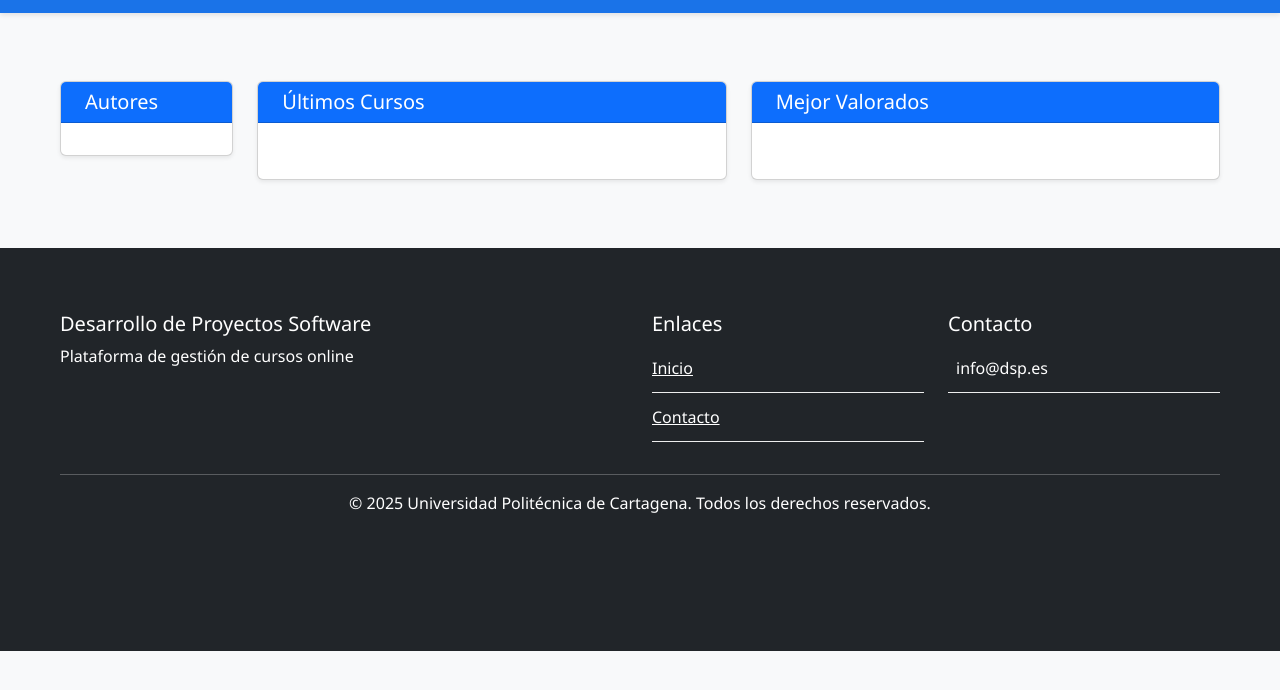
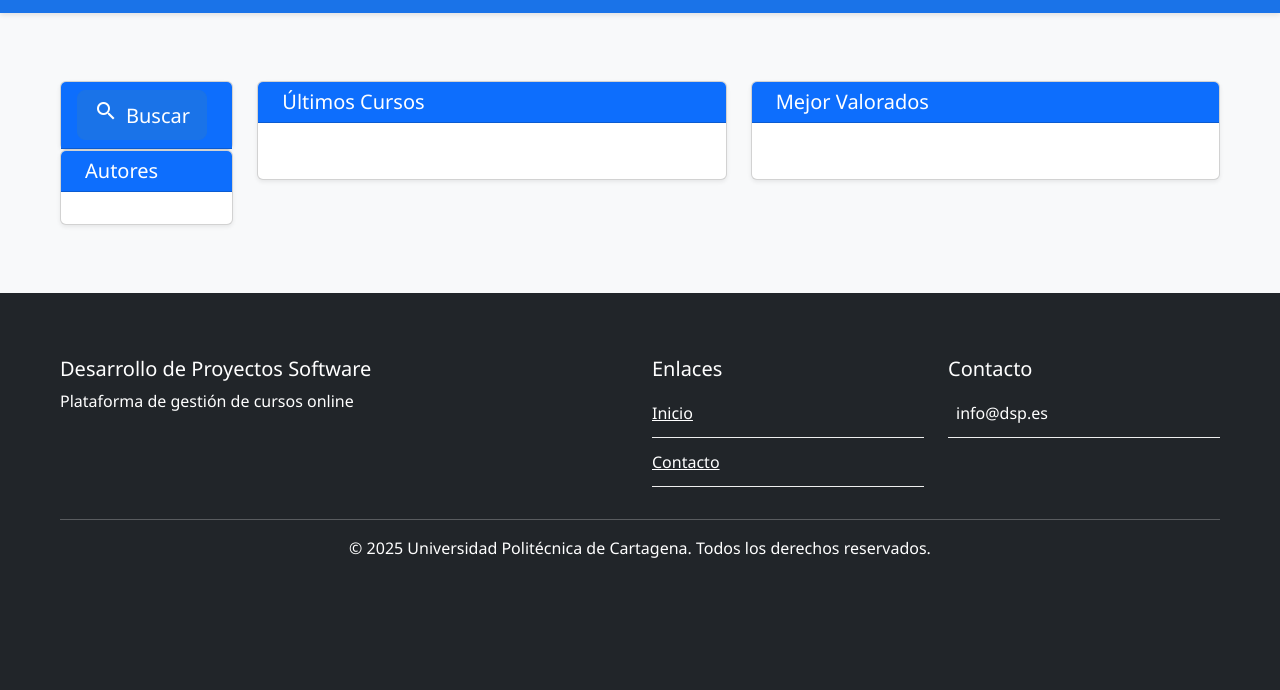
Before and after one commit to solano-juanjo/DPS2024, a plain HTML site: page index.html in a window 1280 px wide. Shown: the part 220-910 px from the top of the page. Before the commit the page ends 871 px from the top, so only its background shows below. Drawn offline with nearby package versions, Linux system fonts and the light colour scheme.

Commit message:
Update index.html

```diff
--- a/index.html
+++ b/index.html
@@ -18,7 +18,13 @@
         <main class="container my-5">
             <div class="row">
                 <aside class="col-md-2">
-
+                    <div class="card shadow-sm">
+                        <div class="card-header bg-primary text-white">
+                            <a href="categories.html" class="btn btn-primary btn-lg">
+                                <i class="material-icons me-2">search</i>Buscar
+                            </a>
+                        </div>
+                    </div>
 
                     <div class="card shadow-sm">
                         <div class="card-header bg-primary text-white">
```
